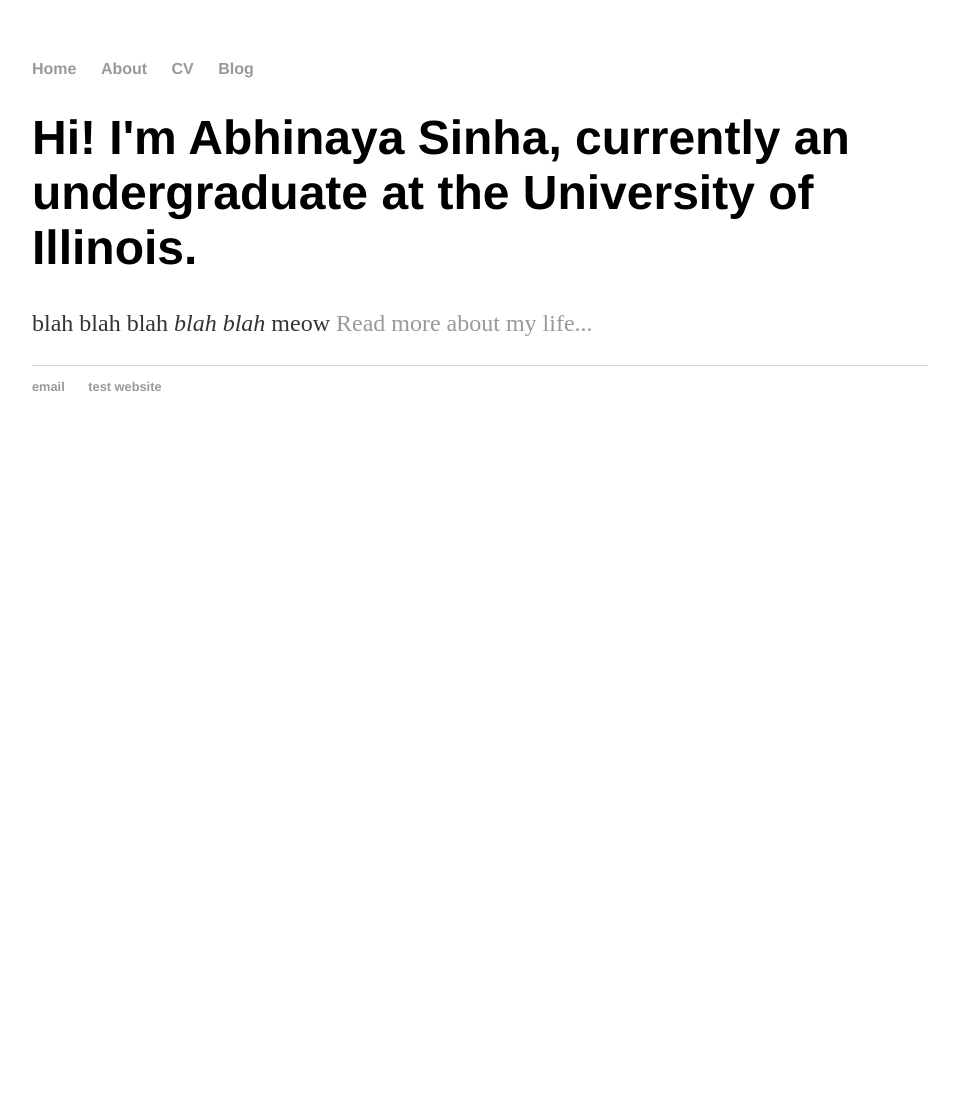
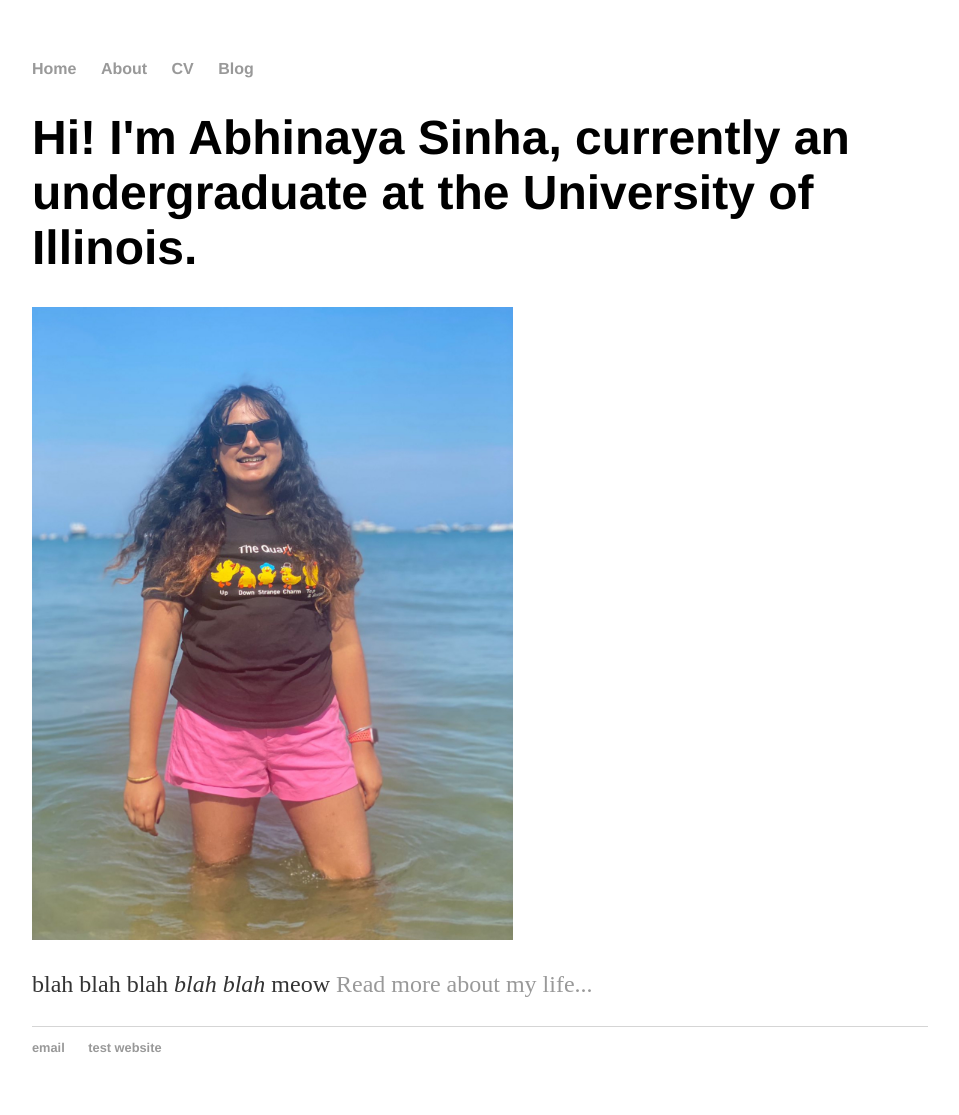
Before and after one commit to abhinaya-sinha/abhinaya-sinha.github.io, a Jekyll site: the page built from index.html, in a window 1280 px wide. Shown: the whole page, without its empty margins (160-1119 px from the left). Built offline with Jekyll 4.4.1, drawn with Linux system fonts in a browser that asks for light colours; before the commit the page ends 900 px from its top, so only the background shows below that.

Commit message:
Update index.html

```diff
--- a/index.html
+++ b/index.html
@@ -4,5 +4,6 @@
 ---
 <div class="blurb">
 	<h1>Hi! I'm Abhinaya Sinha, currently an undergraduate at the University of Illinois.</h1>
+	 <img src="images/IMG_3419.jpg" alt="An image of Abhinaya at the beach" style="width:481px;height:633px;">
 	<p>blah blah blah <em>blah blah</em> meow <a href="/about">Read more about my life...</a></p>
 </div><!-- /.blurb -->
```
